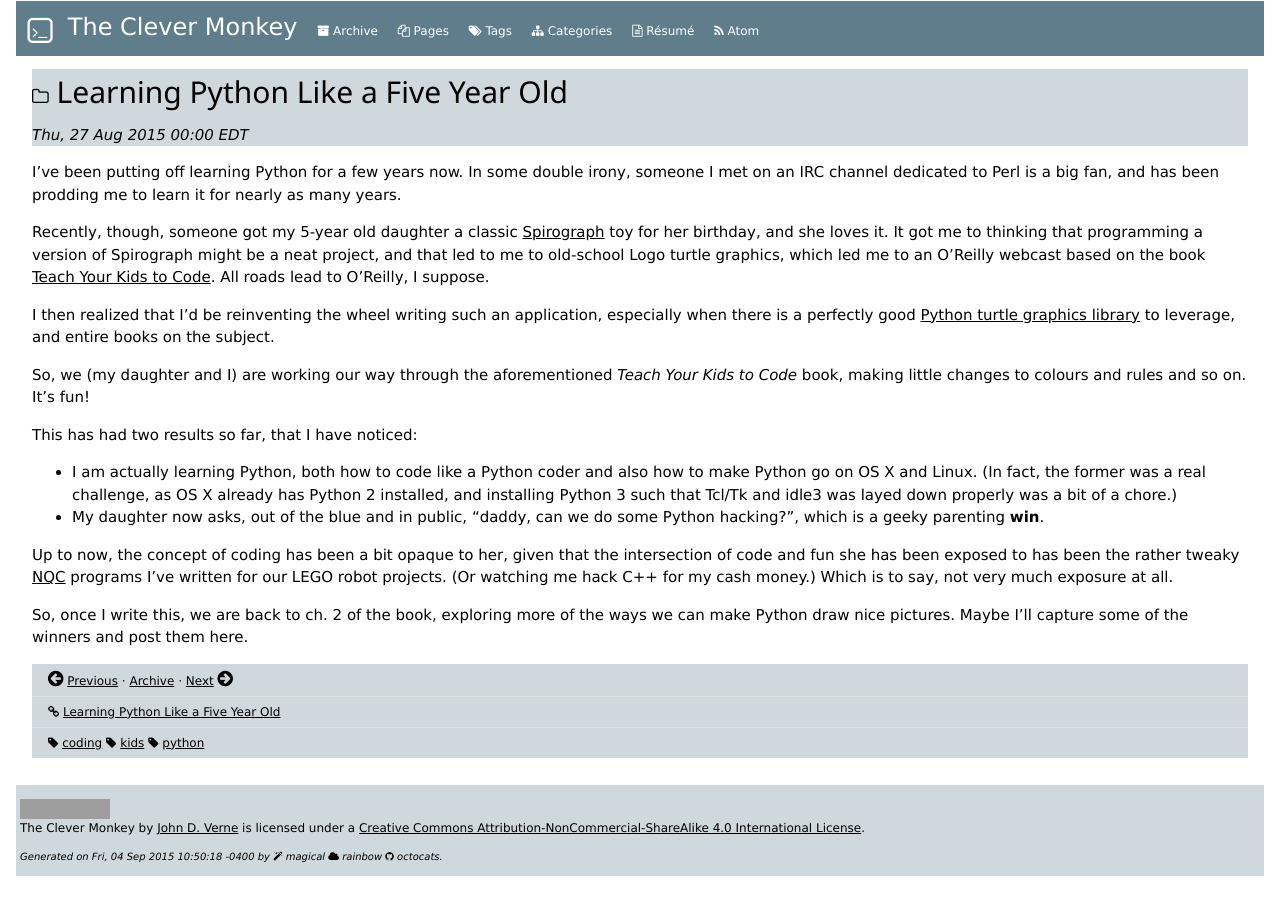
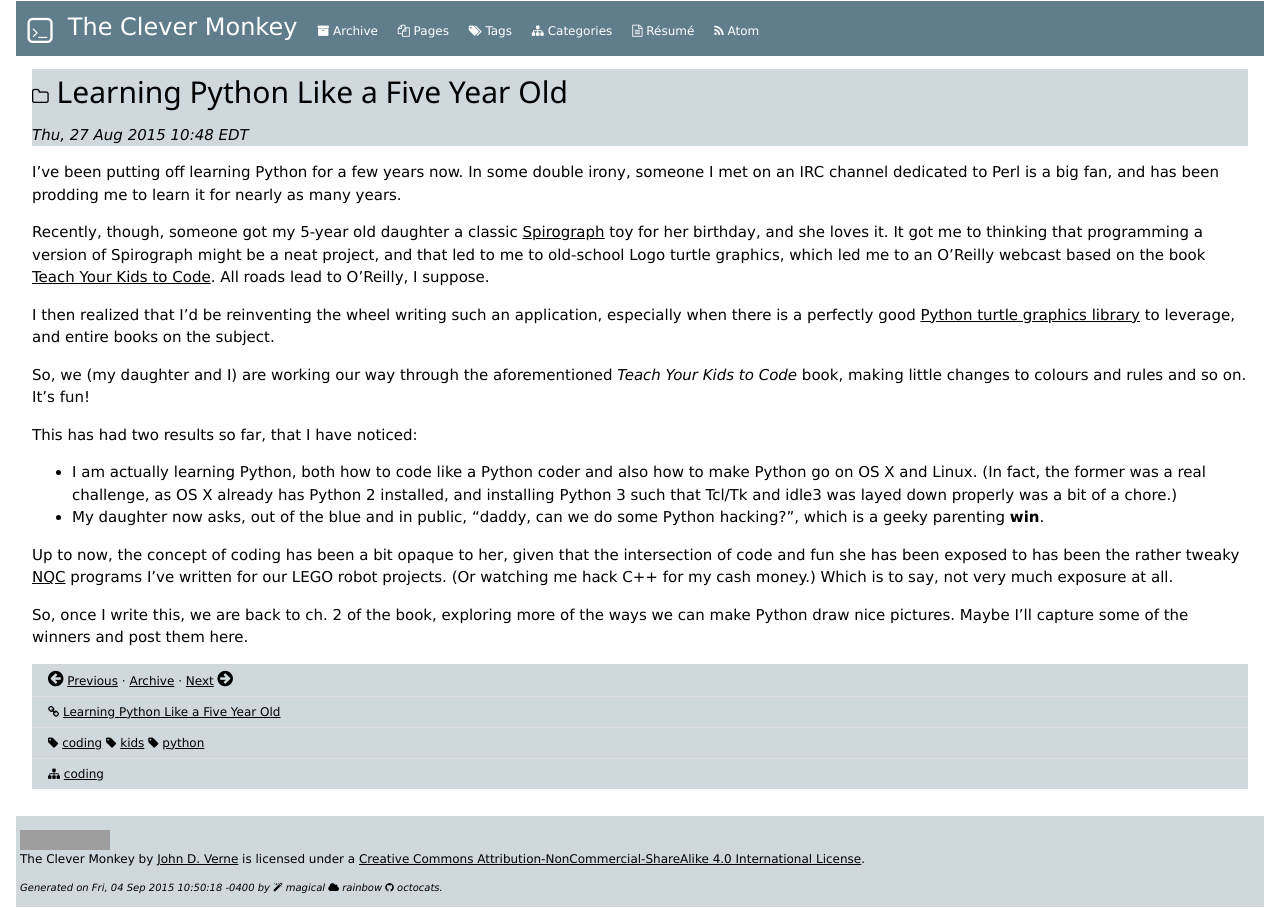
Before and after one commit to jverne/jverne.github.io, a Jekyll site: the page built from _posts/2015-08-27-learning-python-like-a-5-year-old.md, in a window 1280 px wide. Built offline with Jekyll 4.4.1, drawn with Linux system fonts in a browser that asks for light colours; nearby versions of some CDN libraries; comment, search, counter and statistics services are not loaded; grey boxes are pictures that could not be loaded.

Commit message:
added timestamp, category

```diff
--- a/_posts/2015-08-27-learning-python-like-a-5-year-old.md
+++ b/_posts/2015-08-27-learning-python-like-a-5-year-old.md
@@ -5,7 +5,10 @@ tags:
   - python
   - kids
   - coding
+date: "2015-08-27 10:48 -0400"
+category: coding
 ---
+
 
 
 
```
